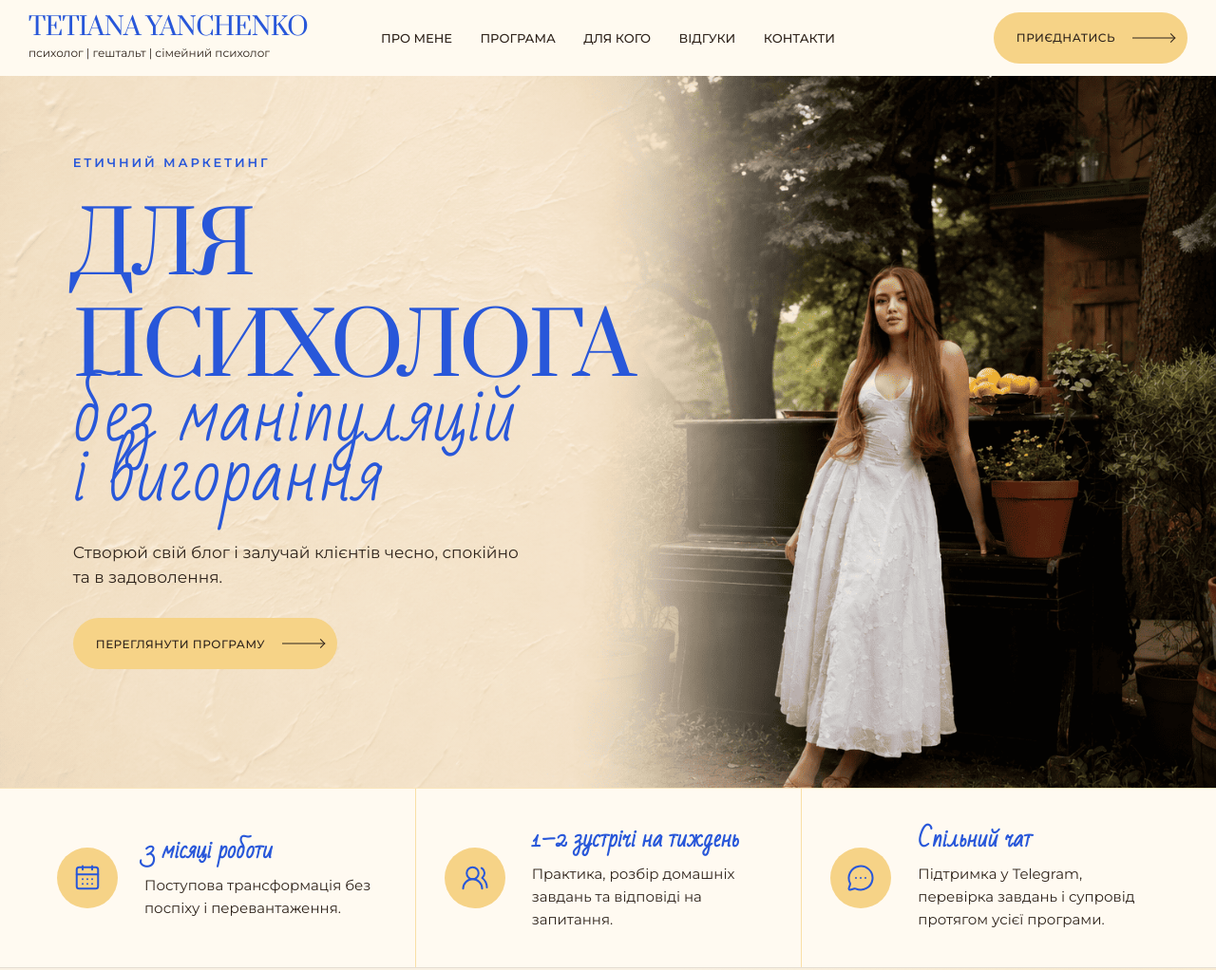
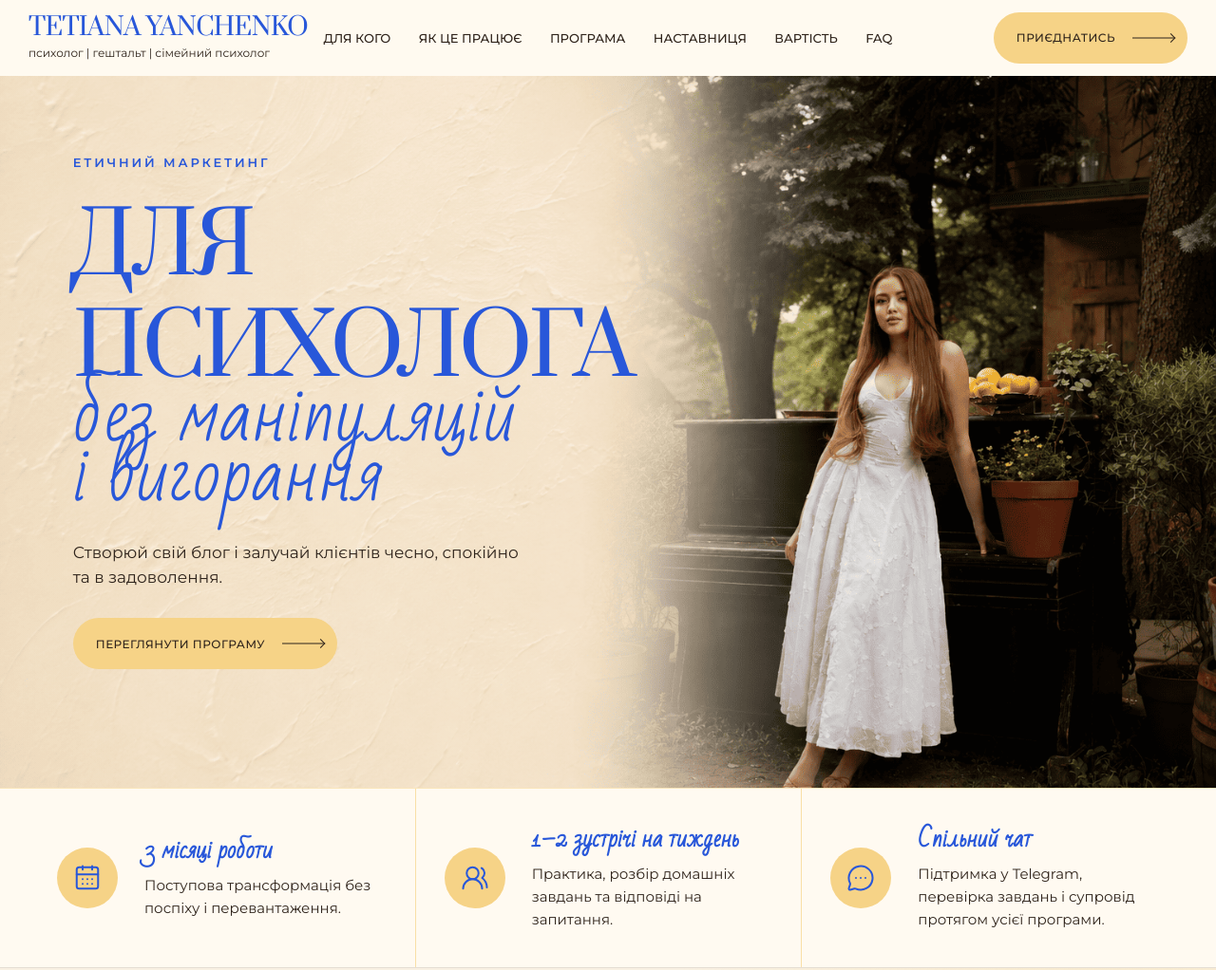
Before and after one commit to tanyayanchenko/tanyayanchenko.github.io, a plain HTML site: page index.html in a window 1280 px wide. Shown: the top 1022 px of the page at 95% size. Drawn offline with nearby package versions, Linux system fonts and the light colour scheme.

Commit message:
Update index.html

```diff
--- a/index.html
+++ b/index.html
@@ -30,13 +30,13 @@
             >психолог | гештальт | сімейний психолог</span
           >
         </a>
-
         <nav class="desktop-nav" aria-label="Головна навігація">
-          <a href="#about">Про мене</a>
-          <a href="#program">Програма</a>
           <a href="#audience">Для кого</a>
-          <a href="#reviews">Відгуки</a>
-          <a href="#contacts">Контакти</a>
+          <a href="#process">Як це працює</a>
+          <a href="#program-details">Програма</a>
+          <a href="#about">Наставниця</a>
+          <a href="#price">Вартість</a>
+          <a href="#faq">FAQ</a>
         </nav>
 
         <a class="btn" href="https://t.me/tyanchenko" target="_blank">
@@ -69,13 +69,13 @@
             <span></span>
             <span></span>
           </button>
-
           <nav aria-label="Мобільна навігація">
-            <a href="#about">Про мене</a>
-            <a href="#program">Програма</a>
             <a href="#audience">Для кого</a>
-            <a href="#reviews">Відгуки</a>
-            <a href="#contacts">Контакти</a>
+            <a href="#process">Як це працює</a>
+            <a href="#program-details">Програма</a>
+            <a href="#about">Наставниця</a>
+            <a href="#price">Вартість</a>
+            <a href="#faq">FAQ</a>
           </nav>
 
           <a class="btn" href="https://t.me/tyanchenko" target="_blank">
```
